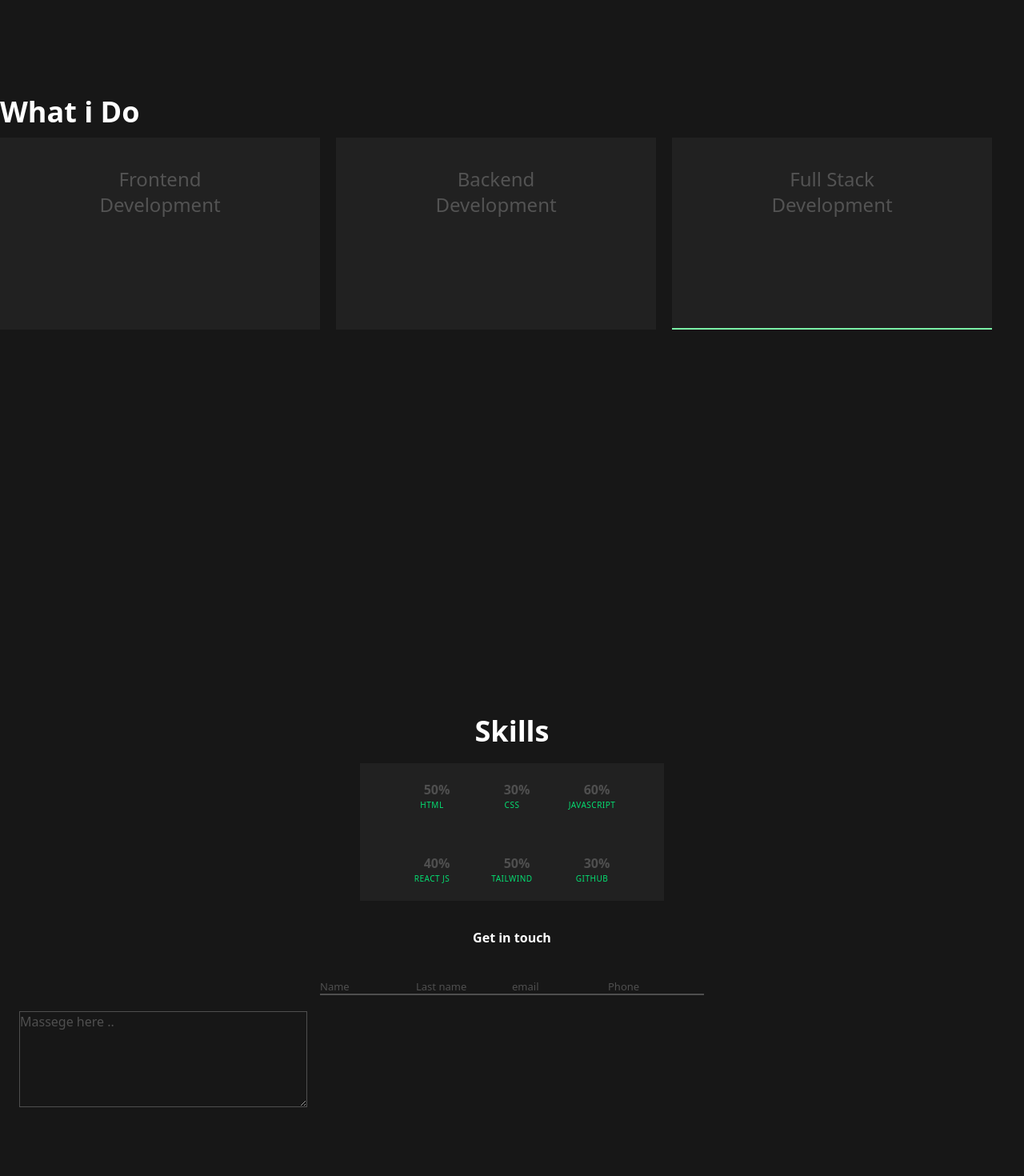
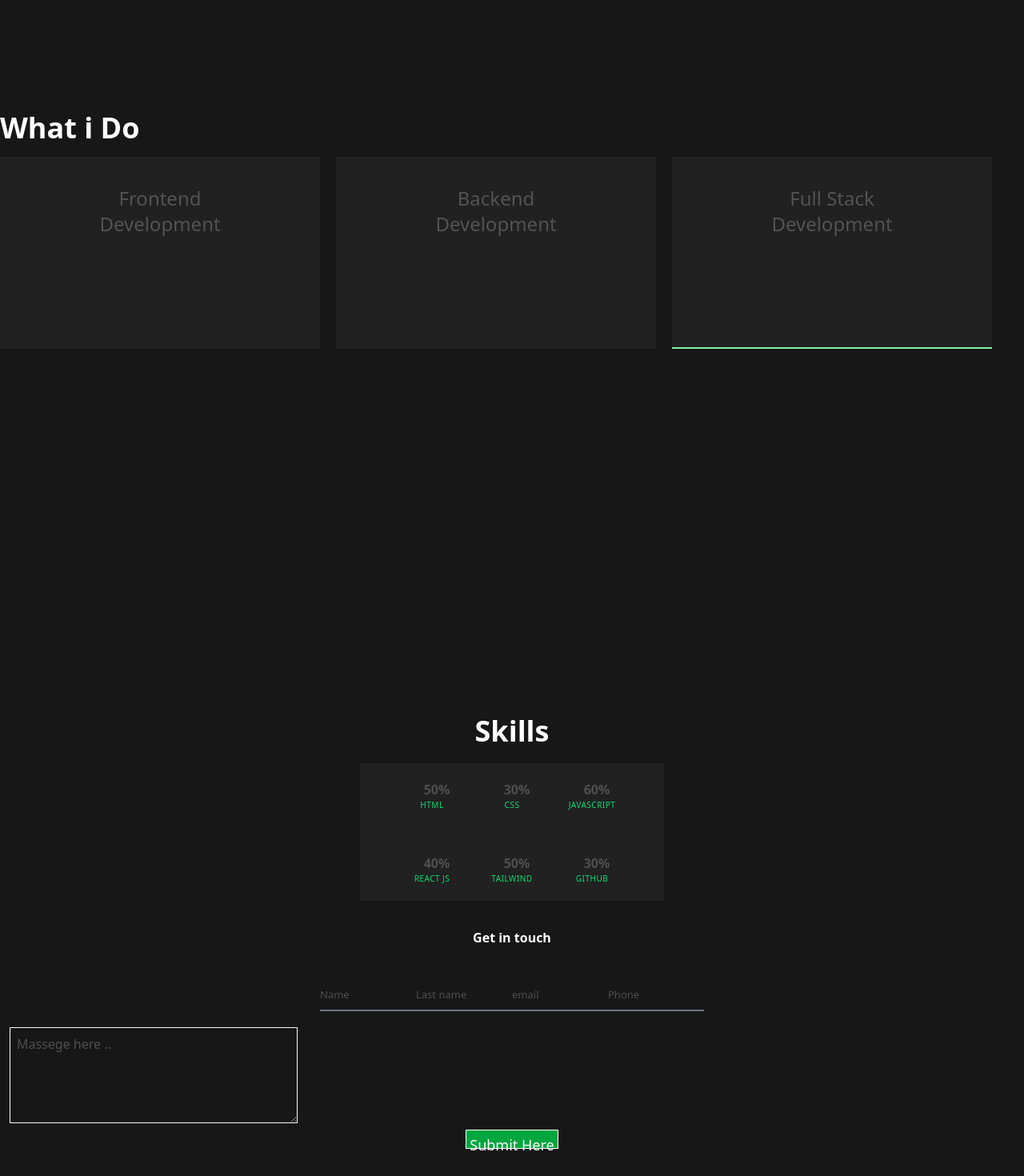
Before and after one commit to Gurpreet-bit-maker/PortFolio_with_projects, a React app: page / in a window 1280 px wide. Shown: the part 1320-2790 px from the top of the page at 80% size. Built offline with nearby package versions, Linux system fonts and the light colour scheme; the HTML template or start-up script is replaced by a standard one.

Commit message:
added btn and form validation

```diff
--- a/src/Pages/FormValidation.jsx
+++ b/src/Pages/FormValidation.jsx
@@ -1,32 +1,32 @@
 export default function FormValidation() {
   return (
-    <div className="bg-[#171717] text-[#4F4F4F] h-[40vh]">
+    <div className="bg-[#171717] text-[#4F4F4F] h-[43vh]">
       <h1 className="text-center text-white font-bold ">Get in touch</h1>
       {/* Form div  */}
       <div className="flex flex-col justify-center ">
-        <div className="flex justify-center items-start h-full p-5 pt- ">
+        <div className="flex justify-center items-start h-full p-5 ">
           <div className=" text-center">
             <input
               type="text"
               placeholder="Name"
-              className="border-b-2 placeholder-[#4F4F4F] w-30 text-[13px] pt-5 h-10"
+              className="border-b-2 border-gray-500 placeholder-[#4F4F4F] w-30 text-[13px] text-white mt-5 h-10"
             />
             <input
               type="text"
               placeholder="Last name"
-              className="border-b-2 placeholder-[#4F4F4F] w-30 text-[13px] pt-5 h-10"
+              className="border-b-2 border-gray-500 placeholder-[#4F4F4F] w-30 text-[13px] text-white mt-5 h-10"
             />
           </div>
           <div className="text-center">
             <input
               type="text"
               placeholder="email"
-              className="border-b-2 placeholder-[#4F4F4F] w-30 text-[13px] pt-5 h-10"
+              className="border-b-2 border-gray-500 placeholder-[#4F4F4F] w-30 text-[13px] text-white mt-5 h-10"
             />
             <input
               type="text"
               placeholder="Phone"
-              className="border-b-2 placeholder-[#4F4F4F] w-30 text-[13px] pt-5 h-10"
+              className="border-b-2  border-gray-500 placeholder-[#4F4F4F] w-30 text-[13px] text-white mt-5 h-10"
             />
           </div>
         </div>
@@ -34,8 +34,9 @@ export default function FormValidation() {
           name="msg"
           placeholder="Massege here .. "
           id=""
-          className="placeholder-[#4F4F4F] border h-30 w-90 ml-6"
+          className="placeholder-[#4F4F4F] border h-30 w-90 ml-3 p-2 text-white "
         ></textarea>
+        <button className=" text-white bg-green-600 text-[12px] md:text-lg border-white border-1 m-auto mt-2 h-6 p-1">Submit Here</button>
       </div>
     </div>
   );
--- a/src/Pages/WhatDo.jsx
+++ b/src/Pages/WhatDo.jsx
@@ -4,12 +4,12 @@ export default function WhatDo() {
   return (
     <>
       <div className="  bg-[#171717] md:pt-10 h-50 md:h-[100vh] md:items-start   flex flex-col justify-start">
-        <h1 className=" bg-[#171717] md:text-4xl  font-bold text-center text-white ">
+        <h1 className=" bg-[#171717] md:text-4xl mt-5  font-bold text-center text-white ">
           What i Do
         </h1>
 
         {/* Four divs */}
-        <div className="flex  gap-5 justify-center pt-3">
+        <div className="flex  gap-5 justify-center pt-4">
           <div className={border}>
             <i className="fa-solid fa-laptop-code  text-green-400  md:text-[50px]"></i>
             <h1 className="text-[9px] md:text-2xl md:pt-5 text-[#535353]">
```
